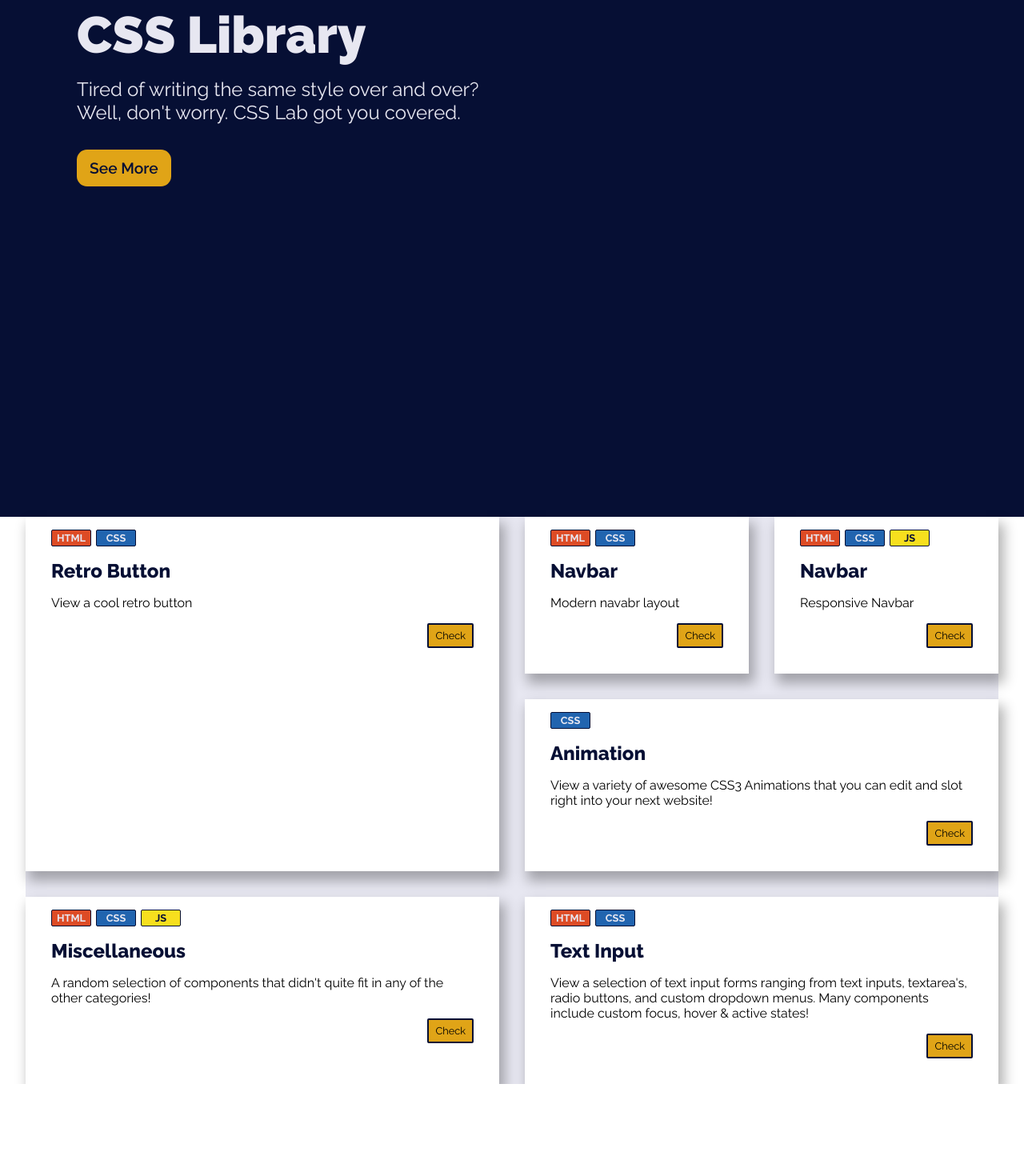
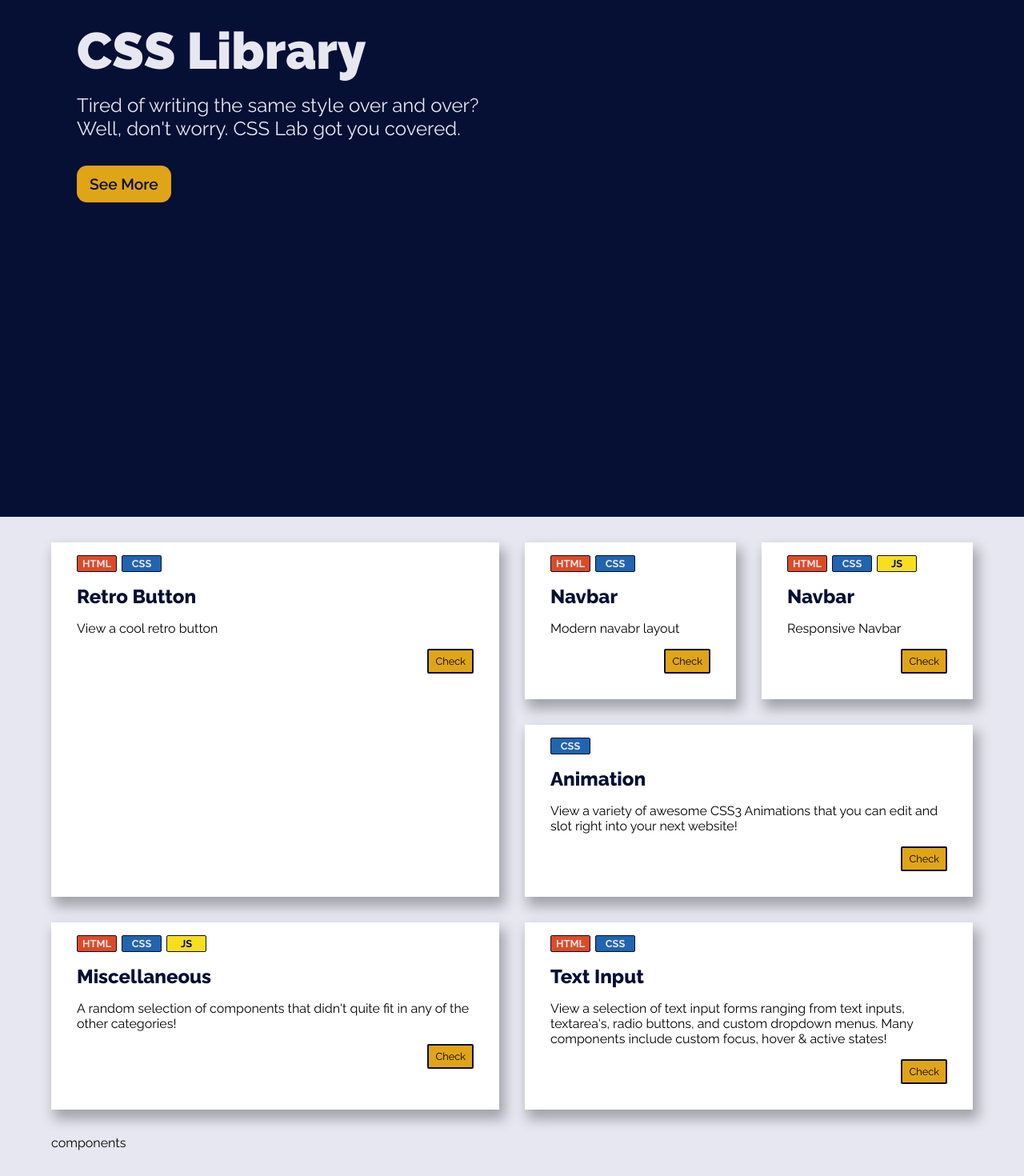
Before and after one commit to yusef-codes10/css-lab-vue, a Vue app: page / in a window 1280 px wide. Shown: the part 154-1624 px from the top of the page at 80% size. Before the commit the page ends 1509 px from the top, so only its background shows below. Built offline with nearby package versions, Linux system fonts and the light colour scheme; a web font is replaced by a local one.

Commit message:
cleaning up & fixing the paragraph and missing styles

```diff
--- a/src/App.vue
+++ b/src/App.vue
@@ -3,12 +3,12 @@ import AppNav from '@/components/AppNav.vue'
 </script>
 
 <template>
-  <div class="layout">
-    <AppNav />
-    <div class="view">
-      <RouterView />
-    </div>
-  </div>
+  <!-- <div class="layout"> -->
+  <AppNav />
+  <!-- <div class="view"> -->
+  <RouterView />
+  <!-- </div> -->
+  <!-- </div> -->
 </template>
 
 <style scoped>
--- a/src/assets/global.css
+++ b/src/assets/global.css
@@ -16,7 +16,7 @@
 
 
 
-    --nav-height: 80px
+    --nav-height: 100px
 }
 
 * {
--- a/src/components/CardsContainer.vue
+++ b/src/components/CardsContainer.vue
@@ -9,6 +9,7 @@ console.log(data)
 
 <template>
   <div class="components-container">
+    <div class="title">components</div>
     <CardsComponent
       v-for="card in cards"
       :key="card.id"
--- a/src/components/MainSection.vue
+++ b/src/components/MainSection.vue
@@ -26,7 +26,7 @@
 main {
   display: flex;
   /* height: 100%;/ */
-  flex: 1;
+  /* flex: 1; */
   /* align-items: center; */
   /* background-color: red; */
   height: calc(100dvh - var(--nav-height));
--- a/src/views/HomeView.vue
+++ b/src/views/HomeView.vue
@@ -27,7 +27,7 @@ import CardsContainer from '@/components/CardsContainer.vue'
   background-color: var(--brand-color);
 }
 
-.components-section {
+.components {
   background-color: var(--text-color);
   padding: 2rem;
 }
```
